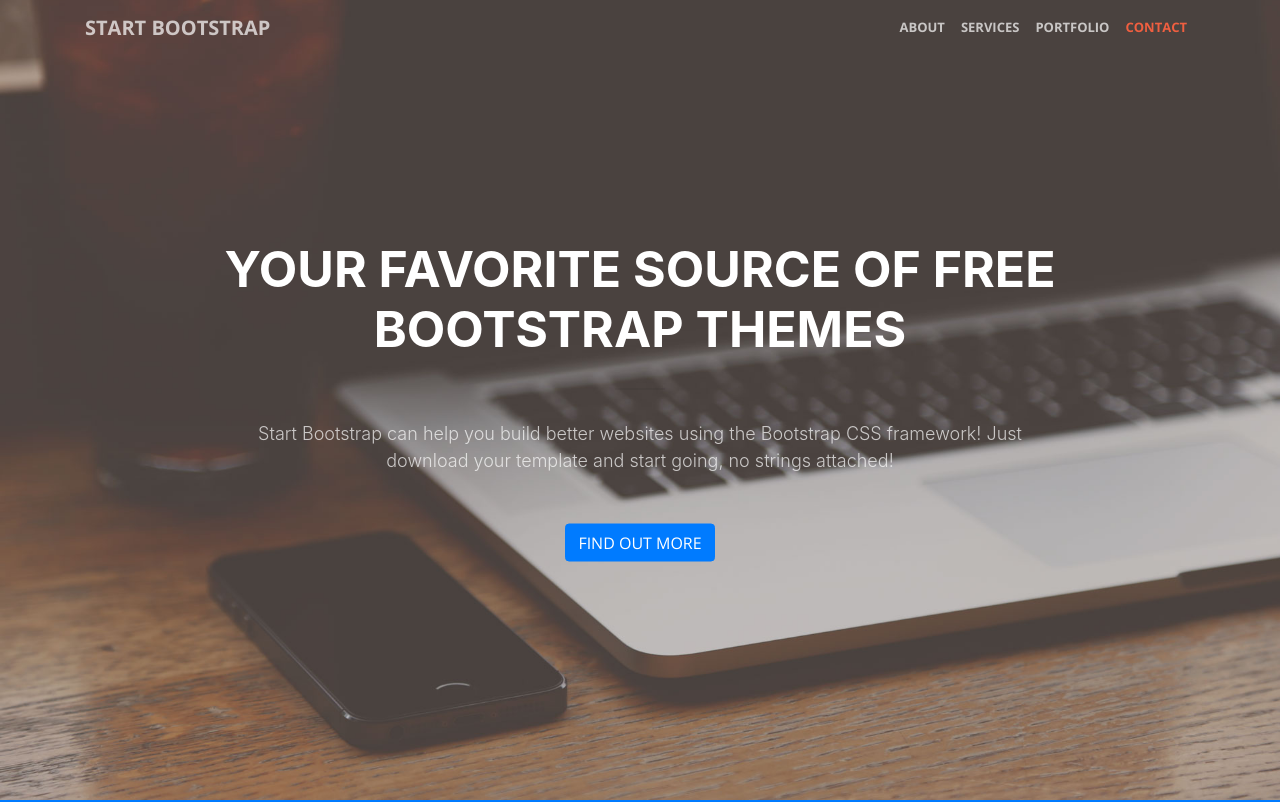
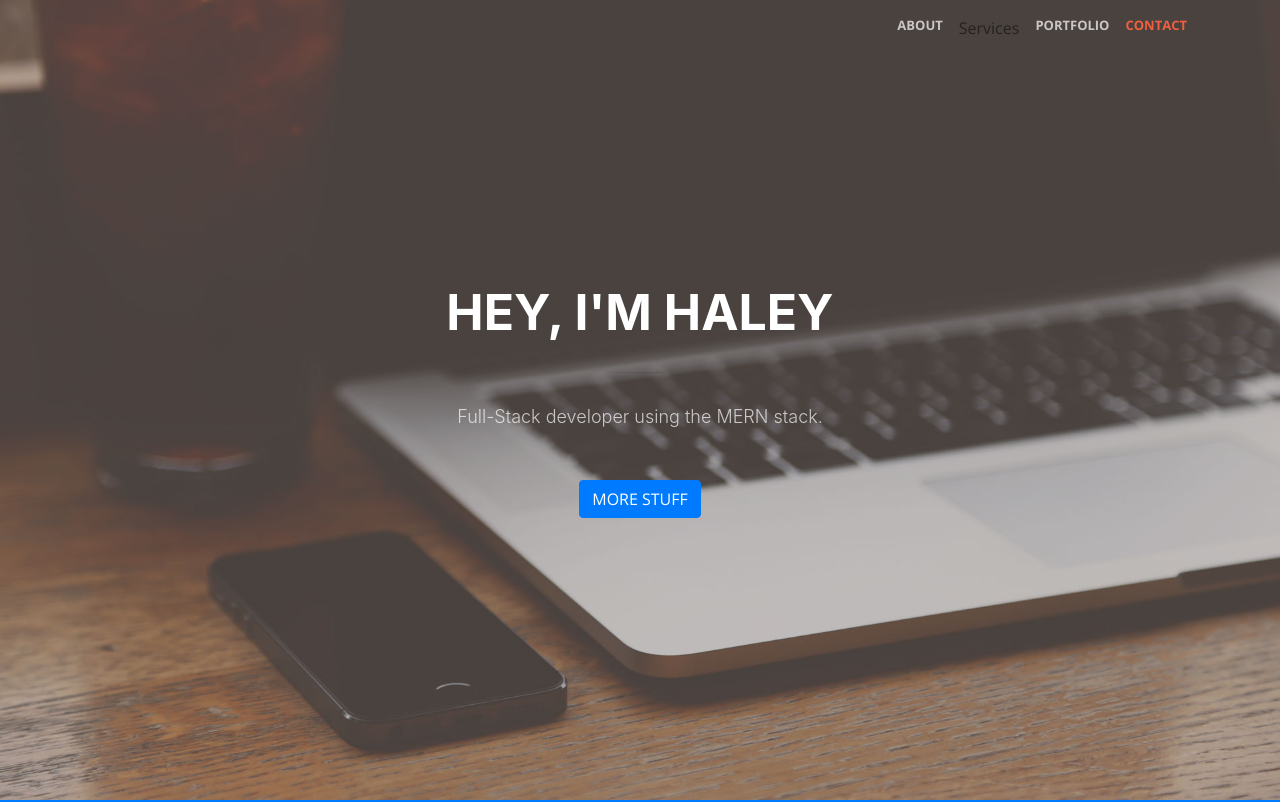
Before and after one commit to tinytort/temp-portfolio, a website with bundled scripts: page index.html in a window 1280 px wide. Shown: the top 802 px of the page. Built offline with nearby package versions, Linux system fonts and the light colour scheme.

Commit message:
removed sections

```diff
--- a/index.html
+++ b/index.html
@@ -15,8 +15,10 @@
 
   <!-- Custom fonts for this template -->
   <link href="vendor/font-awesome/css/font-awesome.min.css" rel="stylesheet" type="text/css">
-    <link href='https://fonts.googleapis.com/css?family=Open+Sans:300italic,400italic,600italic,700italic,800italic,400,300,600,700,800' rel='stylesheet' type='text/css'>
-    <link href='https://fonts.googleapis.com/css?family=Merriweather:400,300,300italic,400italic,700,700italic,900,900italic' rel='stylesheet' type='text/css'>
+  <link href='https://fonts.googleapis.com/css?family=Open+Sans:300italic,400italic,600italic,700italic,800italic,400,300,600,700,800'
+    rel='stylesheet' type='text/css'>
+  <link href='https://fonts.googleapis.com/css?family=Merriweather:400,300,300italic,400italic,700,700italic,900,900italic'
+    rel='stylesheet' type='text/css'>
 
   <!-- Plugin CSS -->
   <link href="vendor/magnific-popup/magnific-popup.css" rel="stylesheet">
@@ -31,8 +33,8 @@
   <!-- Navigation -->
   <nav class="navbar navbar-expand-lg navbar-light fixed-top" id="mainNav">
     <div class="container">
-        <a class="navbar-brand js-scroll-trigger" href="#page-top">Start Bootstrap</a>
-        <button class="navbar-toggler navbar-toggler-right" type="button" data-toggle="collapse" data-target="#navbarResponsive" aria-controls="navbarResponsive" aria-expanded="false" aria-label="Toggle navigation">
+      <button class="navbar-toggler navbar-toggler-right" type="button" data-toggle="collapse" data-target="#navbarResponsive"
+        aria-controls="navbarResponsive" aria-expanded="false" aria-label="Toggle navigation">
           <span class="navbar-toggler-icon"></span>
         </button>
       <div class="collapse navbar-collapse" id="navbarResponsive">
@@ -40,9 +42,9 @@
           <li class="nav-item">
             <a class="nav-link js-scroll-trigger" href="#about">About</a>
           </li>
-            <li class="nav-item">
           <a class="nav-link js-scroll-trigger" href="#services">Services</a>
           </li>
+          <li class="nav-item">
             <li class="nav-item">
               <a class="nav-link js-scroll-trigger" href="#portfolio">Portfolio</a>
             </li>
@@ -57,10 +59,10 @@
   <header class="masthead">
     <div class="header-content">
       <div class="header-content-inner">
-          <h1 id="homeHeading">Your Favorite Source of Free Bootstrap Themes</h1>
+        <h1 id="homeHeading">Hey, I'm Haley</h1>
         <hr>
-          <p>Start Bootstrap can help you build better websites using the Bootstrap CSS framework! Just download your template and start going, no strings attached!</p>
-          <a class="btn btn-primary btn-xl js-scroll-trigger" href="#about">Find Out More</a>
+        <p>Full-Stack developer using the MERN stack.</p>
+        <a class="btn btn-primary btn-xl js-scroll-trigger" href="#about">More Stuff</a>
       </div>
     </div>
   </header>
@@ -71,7 +73,8 @@
         <div class="col-lg-8 mx-auto text-center">
           <h2 class="section-heading text-white">We've got what you need!</h2>
           <hr class="light">
-            <p class="text-faded">Start Bootstrap has everything you need to get your new website up and running in no time! All of the templates and themes on Start Bootstrap are open source, free to download, and easy to use. No strings attached!</p>
+          <p class="text-faded">Start Bootstrap has everything you need to get your new website up and running in no time! All of the templates
+            and themes on Start Bootstrap are open source, free to download, and easy to use. No strings attached!</p>
           <a class="btn btn-default btn-xl js-scroll-trigger" href="#services">Get Started!</a>
         </div>
       </div>
@@ -218,12 +221,12 @@
     </div>
   </section>
 
-    <div class="call-to-action bg-dark">
+  <!-- <div class="call-to-action bg-dark">
     <div class="container text-center">
       <h2>Free Download at Start Bootstrap!</h2>
       <a class="btn btn-default btn-xl sr-button" href="http://startbootstrap.com/template-overviews/creative/">Download Now!</a>
     </div>
-    </div>
+  </div> -->
 
   <section id="contact">
     <div class="container">
@@ -231,7 +234,8 @@
         <div class="col-lg-8 mx-auto text-center">
           <h2 class="section-heading">Let's Get In Touch!</h2>
           <hr class="primary">
-            <p>Ready to start your next project with us? That's great! Give us a call or send us an email and we will get back to you as soon as possible!</p>
+          <p>Ready to start your next project with us? That's great! Give us a call or send us an email and we will get back
+            to you as soon as possible!</p>
         </div>
       </div>
       <div class="row">
```
Lines whose indentation alone changed are shown as unchanged.
